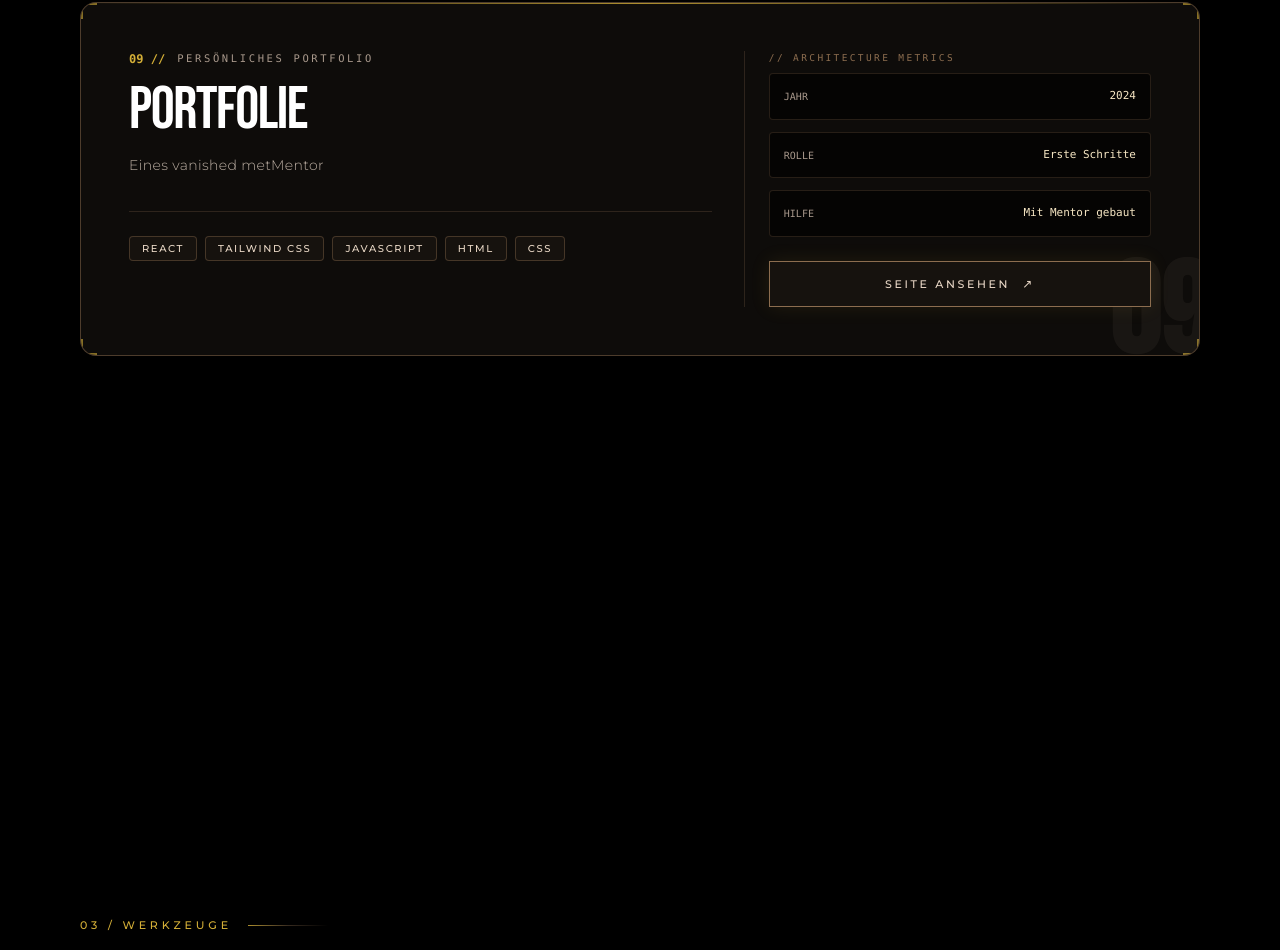
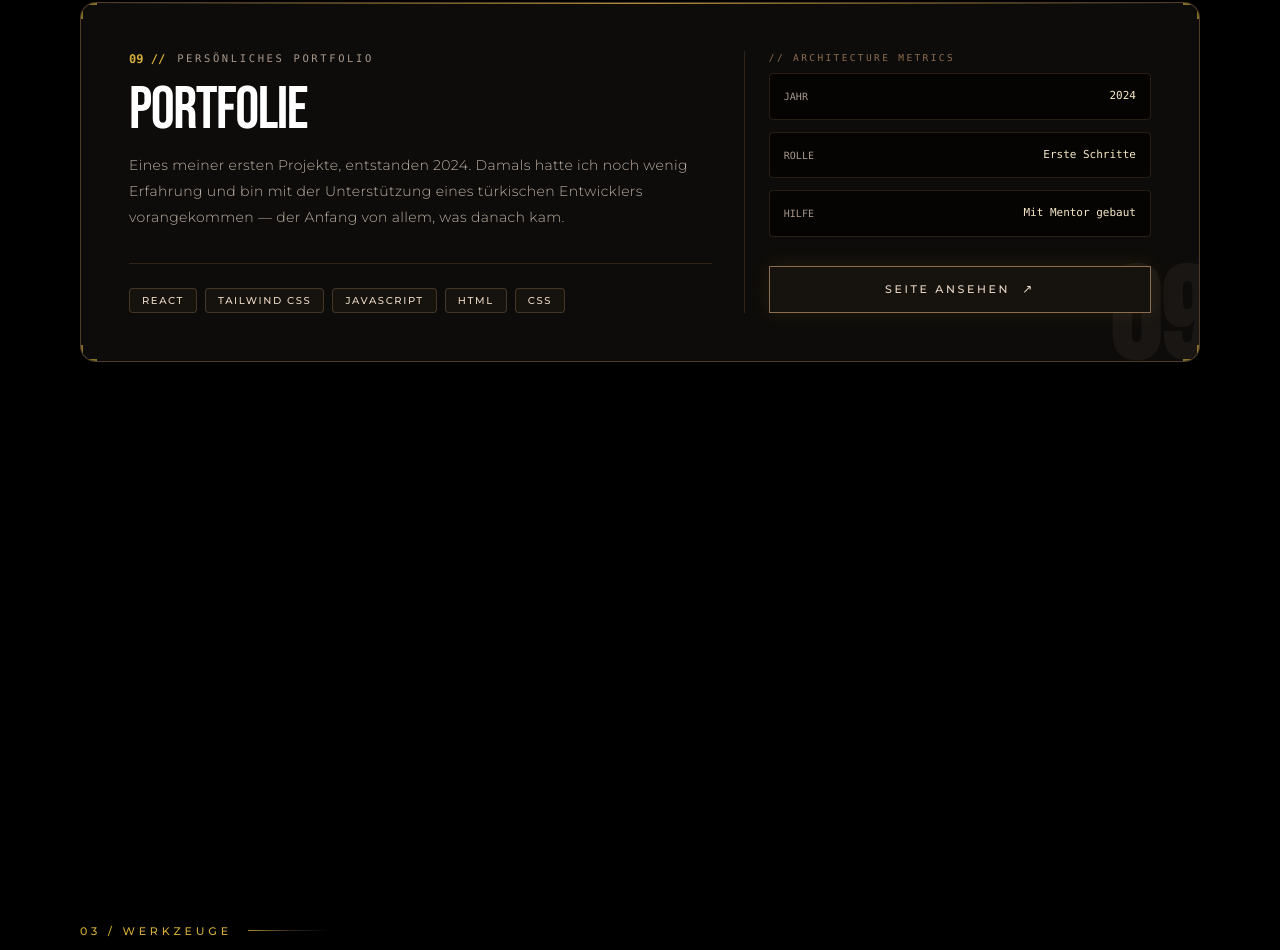
Before and after one commit to Delixch/lebenslaufvideo3d, a React (Vite) app: page / in a window 1280 px wide. Shown: the part 5346-6296 px from the top of the page. Built offline with nearby package versions, Linux system fonts and the light colour scheme; a web font is replaced by a local one.

Commit message:
fix: restore full German text for Project 09 description in test.tsx

```diff
--- a/src/components/test.tsx
+++ b/src/components/test.tsx
@@ -18,7 +18,7 @@ const projects: Project[] = [
     title: 'Adnan Aydin \u2014 3D Portfolio',
     category: 'ECHTZEIT-3D / WEB-ERLEBNIS',
     description:
-      'Mein eigener Auftritt: eine einzige Three.js-Szene tr\u00e4gt Partikeltypografie, eine Sternbild-Navigation durch die Projekte, GLSL-Shader und scroll-getriebene Kamerafahrten. Geometrie entsteht im Web Worker, damit die Seite auch auf dem Handy fl\u00fcssig bleibt.',
+      'Mein eigener Auftritt: eine einzige Three.js-Szene trägt Partikeltypografie, eine Sternbild-Navigation durch die Projekte, GLSL-Shader und scroll-getriebene Kamerafahrten. Geometrie entsteht im Web Worker, damit die Seite auch auf dem Handy flüssig bleibt.',
     githubUrl: 'https://adnanlebenslauf.vercel.app/',
     tech: [
       'TypeScript',
@@ -40,9 +40,9 @@ const projects: Project[] = [
   {
     number: '02',
     title: 'ADNAN 3D',
-    category: 'K\u00dcNSTLICHE INTELLIGENZ / WISSENSPLATTFORM',
+    category: 'KÜNSTLICHE INTELLIGENZ / WISSENSPLATTFORM',
     description:
-      'Lern- und Lehrplattform rund um k\u00fcnstliche Intelligenz: Prompts, Serverbefehle und experimentelle Arbeiten sind gesammelt und nachvollziehbar aufbereitet. Bewusst als Werkstatt gebaut \u2014 ausprobieren, festhalten, weitergeben.',
+      'Lern- und Lehrplattform rund um künstliche Intelligenz: Prompts, Serverbefehle und experimentelle Arbeiten sind gesammelt und nachvollziehbar aufbereitet. Bewusst als Werkstatt gebaut — ausprobieren, festhalten, weitergeben.',
     githubUrl: 'https://adnanwalk.vercel.app/',
     tech: [
       'TypeScript',
@@ -63,11 +63,11 @@ const projects: Project[] = [
     title: 'Happy Beck',
     category: 'GASTRONOMIE / FIRMENAUFTRITT',
     description:
-      'Webauftritt einer Schweizer B\u00e4ckerei: Sortiment, Filialen und \u00d6ffnungszeiten in einem schnellen, mobil zuerst gedachten Auftritt. Live im Einsatz und t\u00e4glich von Kundschaft benutzt.',
+      'Webauftritt einer Schweizer Bäckerei: Sortiment, Filialen und Öffnungszeiten in einem schnellen, mobil zuerst gedachten Auftritt. Live im Einsatz und täglich von Kundschaft benutzt.',
     githubUrl: 'https://superonline.ch',
     tech: ['React', 'TypeScript', 'Material UI', 'Responsive Web Design'],
     metrics: [
-      { label: 'KUNDE', value: 'B\u00e4ckerei Happy AG' },
+      { label: 'KUNDE', value: 'Bäckerei Happy AG' },
       { label: 'FOKUS', value: 'Mobil zuerst' },
       { label: 'STATUS', value: 'Live' },
     ],
@@ -77,11 +77,11 @@ const projects: Project[] = [
     title: 'SAZCAR GmbH',
     category: 'AUTOWERKSTATT / FIRMENAUFTRITT',
     description:
-      'Homepage einer Z\u00fcrcher Autowerkstatt: Dienstleistungen, Standort und Kontakt auf einen Blick. Schlank gebaut, damit die Seite auch auf dem Handy in Sekunden steht.',
+      'Homepage einer Zürcher Autowerkstatt: Dienstleistungen, Standort und Kontakt auf einen Blick. Schlank gebaut, damit die Seite auch auf dem Handy in Sekunden steht.',
     githubUrl: 'https://sazcar.ch',
     tech: ['HTML', 'CSS', 'JavaScript', 'Responsive Design'],
     metrics: [
-      { label: 'KUNDE', value: 'SAZCAR GmbH, Z\u00fcrich' },
+      { label: 'KUNDE', value: 'SAZCAR GmbH, Zürich' },
       { label: 'UMFANG', value: 'Auftritt & Kontakt' },
       { label: 'STATUS', value: 'Live' },
     ],
@@ -89,28 +89,28 @@ const projects: Project[] = [
   {
     number: '05',
     title: 'Eren Aydin \u2014 Bewerbungsportfolio',
-    category: 'PERS\u00d6NLICHES PORTFOLIO / LEHRSTELLE',
+    category: 'PERSÖNLICHES PORTFOLIO / LEHRSTELLE',
     description:
-      'Interaktives Bewerbungsportfolio f\u00fcr meinen Sohn zum Lehrbeginn 2026. Scroll-getriebene Animationen f\u00fchren durch Person, Schulweg und Projekte \u2014 mobil zuerst gedacht, damit es auch auf \u00e4lteren Ger\u00e4ten schnell l\u00e4dt.',
+      'Interaktives Bewerbungsportfolio für meinen Sohn zum Lehrbeginn 2026. Scroll-getriebene Animationen führen durch Person, Schulweg und Projekte — mobil zuerst gedacht, damit es auch auf älteren Geräten schnell lädt.',
     githubUrl: 'https://erenaydin.ch',
     tech: ['TypeScript', 'GSAP', 'ScrollTrigger', 'SCSS', 'Vite', 'Motion Design'],
     metrics: [
       { label: 'ANLASS', value: 'Lehrbeginn 2026' },
-      { label: 'AUFBAU', value: 'Scroll-Erz\u00e4hlung' },
+      { label: 'AUFBAU', value: 'Scroll-Erzählung' },
       { label: 'STATUS', value: 'Live' },
     ],
   },
   {
     number: '06',
     title: 'Portfolie EAydin',
-    category: 'PERS\u00d6NLICHES PORTFOLIO',
+    category: 'PERSÖNLICHES PORTFOLIO',
     description:
-      'Meine erste Arbeit nach vielen Jahren zur\u00fcck im Web: ein eigenes Portfolio, gebaut, um wieder in die aktuelle Front-End-Welt hineinzukommen. Aufbau, Layout und Animationen sind von Hand gesetzt, ohne Baukasten.',
+      'Meine erste Arbeit nach vielen Jahren zurück im Web: ein eigenes Portfolio, gebaut, um wieder in die aktuelle Front-End-Welt hineinzukommen. Aufbau, Layout und Animationen sind von Hand gesetzt, ohne Baukasten.',
     githubUrl: 'https://erenworks.vercel.app/',
     tech: ['HTML', 'CSS', 'SCSS', 'JavaScript', 'Responsive Design', 'Motion Design'],
     metrics: [
       { label: 'JAHR', value: '2025' },
-      { label: 'ANLASS', value: 'R\u00fcckkehr ins Web' },
+      { label: 'ANLASS', value: 'Rückkehr ins Web' },
       { label: 'AUFBAU', value: 'Alles von Hand' },
     ],
   },
@@ -119,7 +119,7 @@ const projects: Project[] = [
     title: 'iPhone Shortcuts',
     category: 'CREATIVE WEB DEVELOPMENT',
     description:
-      'Eine 2025 entstandene Webseite, inspiriert von den iPhone-Kurzbefehlen. Interaktive Karten in einem klaren, modernen Layout \u2014 das Projekt stiess bei vielen Leuten auf Interesse.',
+      'Eine 2025 entstandene Webseite, inspiriert von den iPhone-Kurzbefehlen. Interaktive Karten in einem klaren, modernen Layout — das Projekt stiess bei vielen Leuten auf Interesse.',
     githubUrl: 'https://superonline.vercel.app/',
     tech: ['React', 'Tailwind CSS', 'JavaScript', 'HTML', 'CSS', 'Responsive Design'],
     metrics: [
@@ -131,23 +131,23 @@ const projects: Project[] = [
   {
     number: '08',
     title: 'Vokabeltrainer',
-    category: 'BILDUNG / KI-GEST\u00dcTZTES LERNEN',
+    category: 'BILDUNG / KI-GESTÜTZTES LERNEN',
     description:
-      'Webseite f\u00fcr Sekundar- und Primarsch\u00fcler zum Vokabeltraining: Sch\u00fcler fotografieren eine Seite aus ihrem Lehrbuch, und mithilfe von KI entstehen daraus Lernkarten. Das Projekt wurde nie ganz fertiggestellt.',
+      'Webseite für Sekundar- und Primarschüler zum Vokabeltraining: Schüler fotografieren eine Seite aus ihrem Lehrbuch, und mithilfe von KI entstehen daraus Lernkarten. Das Projekt wurde nie ganz fertiggestellt.',
     githubUrl: 'https://vokabel-hazel.vercel.app/',
     tech: ['React', 'Tailwind CSS', 'JavaScript', 'AI Integration', 'Responsive Design'],
     metrics: [
       { label: 'JAHR', value: '2024' },
-      { label: 'F\u00dcR', value: 'Schulkinder' },
+      { label: 'FÜR', value: 'Schulkinder' },
       { label: 'STATUS', value: 'Unvollendet' },
     ],
   },
   {
     number: '09',
     title: 'Portfolie',
-    category: 'PERS\u00d6NLICHES PORTFOLIO',
+    category: 'PERSÖNLICHES PORTFOLIO',
     description:
-      'Eines vanished metMentor',
+      'Eines meiner ersten Projekte, entstanden 2024. Damals hatte ich noch wenig Erfahrung und bin mit der Unterstützung eines türkischen Entwicklers vorangekommen — der Anfang von allem, was danach kam.',
     githubUrl: 'https://lebenslauf-xi.vercel.app/',
     tech: ['React', 'Tailwind CSS', 'JavaScript', 'HTML', 'CSS'],
     metrics: [
```
